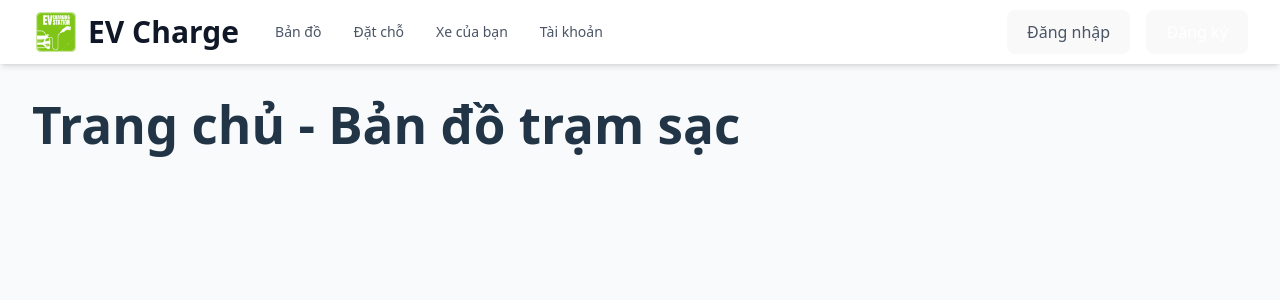
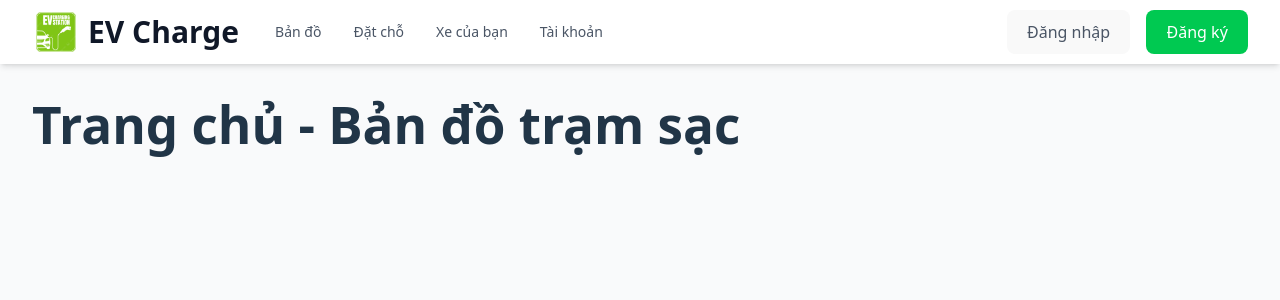
Before and after one commit to DuyAnh68/EVCharging-FE, a React (Vite) app: page / in a window 1280 px wide. Shown: the top 300 px of the page. Built offline with nearby package versions, Linux system fonts and the light colour scheme; no server answers.

Commit message:
fix: header ui

```diff
--- a/src/components/Layout/Header.jsx
+++ b/src/components/Layout/Header.jsx
@@ -87,7 +87,7 @@ const Header = () => {
                   Đăng nhập
                 </button>
                 <button
-                  className="bg-green-500 text-white px-4 py-2 rounded-md text-sm font-medium hover:bg-green-600 transition-colors"
+                  className="!bg-green-500 text-white px-4 py-2 rounded-md text-sm font-medium hover:bg-green-600 transition-colors"
                   onClick={() => {
                     navigate("/auth/register");
                   }}
@@ -101,7 +101,7 @@ const Header = () => {
                   Xin chào, {user?.name || "User"}
                 </span>
                 <button
-                  className="text-gray-600 hover:text-green-500 px-3 py-2 text-sm font-medium"
+                  className="!text-gray-600 hover:text-green-500 px-3 py-2 text-sm font-medium"
                   onClick={logout}
                 >
                   Đăng xuất
```
